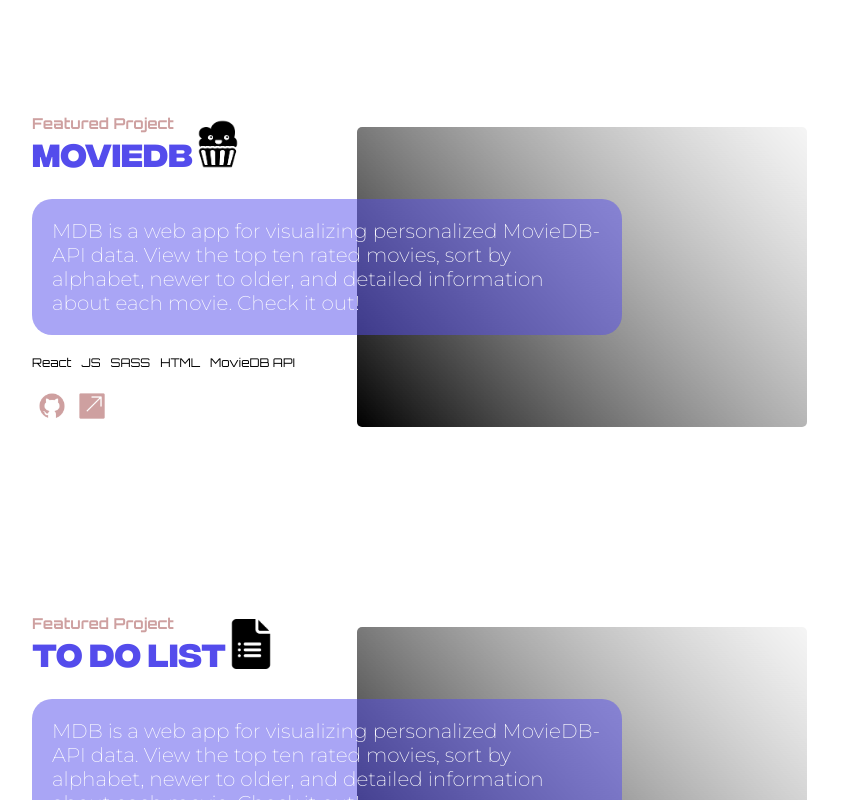
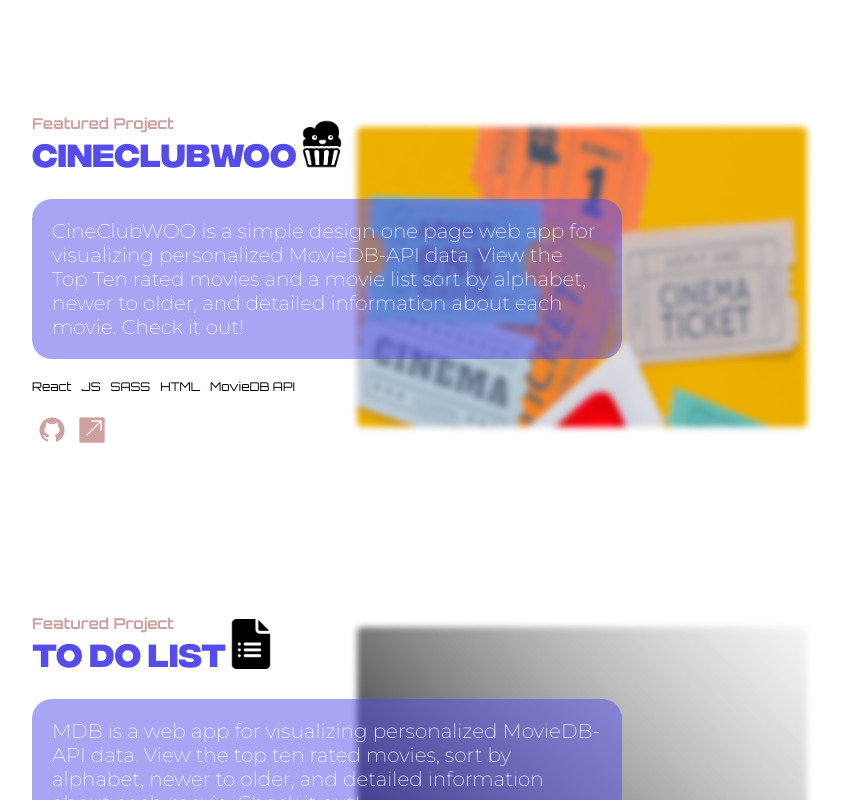
Before and after one commit to burgundythedev/Portfolio, a React (Create React App) app: page / in a window 1280 px wide. Shown: the part 3940-4740 px from the top of the page, without its empty margins (208-1051 px from the left). Built offline with nearby package versions, Linux system fonts and the light colour scheme.

Commit message:
add project

```diff
--- a/src/components/Contact/Form.scss
+++ b/src/components/Contact/Form.scss
@@ -161,9 +161,9 @@
   }
 
   &__box-icon {
-    width: 100%;
+
     display: flex;
-    flex-direction: column-reverse;
+    flex-direction: row;
 
     @media only screen and (max-width: 1400px) {
       display: flex;
--- a/src/components/Project/Project.js
+++ b/src/components/Project/Project.js
@@ -9,6 +9,7 @@
 import form from "../../UI/Image/form.png";
 import adventure from "../../UI/Image/adventure.png";
 import back from "../../UI/Image/angryimg.png";
+import woo from "../../UI/Image/woo.png";
 gsap.registerPlugin(ScrollTrigger, ScrollToPlugin);
 const Project = () => {
   const slideInLeft = (elem, delay, duration) => {
@@ -64,7 +65,7 @@
                     Featured Project
                   </h6>
                   <h1 className="project__title project__title--moviedb">
-                    MovieDB
+                    CineClubWOO
                   </h1>
                 </div>
                 <div className="project__container-img __container-img--moviedb">
@@ -76,9 +77,10 @@
                   id="p1"
                   className="project__description project__description--moviedb"
                 >
-                  MDB is a web app for visualizing personalized MovieDB-API
-                  data. View the top ten rated movies, sort by alphabet, newer
-                  to older, and detailed information about each movie. Check it
+                  CineClubWOO is a simple design one page web app for
+                  visualizing personalized MovieDB-API data. View the Top Ten
+                  rated movies and a movie list sort by alphabet, newer to
+                  older, and detailed information about each movie. Check it
                   out!
                 </p>
                 <ul id="p1" className="project__list project__list--moviedb">
@@ -90,23 +92,35 @@
                 </ul>
               </div>
               <div className="project__social-icon project__social-icon--moviedb">
-                <a href="https://github.com/" target="_blank" rel="noreferrer">
+                <a
+                  href="https://github.com/burgundythedev/MovieDB-App"
+                  target="_blank"
+                  rel="noreferrer"
+                >
                   <img
                     src={github}
                     className="project__social-img"
                     alt="icon"
                   />
                 </a>
-                <a href="https://github.com/" target="_blank" rel="noreferrer">
+                <a
+                  href="https://burgundythedev.github.io/MovieDB-App/"
+                  target="_blank"
+                  rel="noreferrer"
+                >
                   <img src={link} className="project__social-img" alt="icon" />
                 </a>
               </div>
             </div>
             <div className="project__container-screen project__container-screen--moviedb">
-              <a href="https://github.com/" target="_blank" rel="noreferrer">
+              <a
+                href="https://burgundythedev.github.io/MovieDB-App/"
+                target="_blank"
+                rel="noreferrer"
+              >
                 <img
                   className="project__screen project__screen--moviedb"
-                  src={back}
+                  src={woo}
                   alt="project-screen"
                 />
               </a>
--- a/src/components/Project/Project.scss
+++ b/src/components/Project/Project.scss
@@ -272,7 +272,7 @@
     list-style: none;
     margin: 0px 10px 0px 0px;
     font-family: "Orbitron";
-    font-size: 15px;
+    font-size: 17px;
 
     @media only screen and (max-width: 1320px) {
       font-size: 12px;
@@ -301,6 +301,8 @@
     width: 500px;
     height: 300px;
     border-radius: 5px;
+    -webkit-filter: blur(2px);
+    filter: blur(3px);
 
     @media only screen and (max-width: 1420px) {
       width: 450px;
@@ -322,6 +324,8 @@
     }
 
     &:hover {
+      -webkit-filter: blur(0px);
+      filter: blur(0px);
       animation: bounce2 5s ease infinite;
 
       @keyframes bounce2 {
```
Also changed, not shown: src/UI/Image/woo.png (added).
